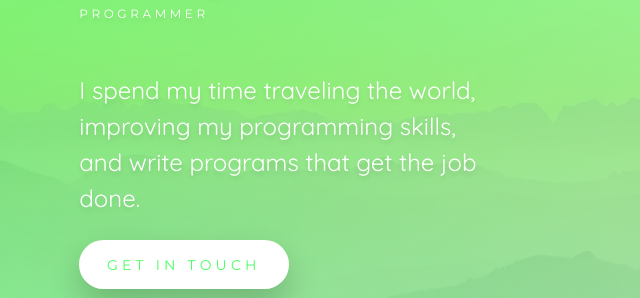
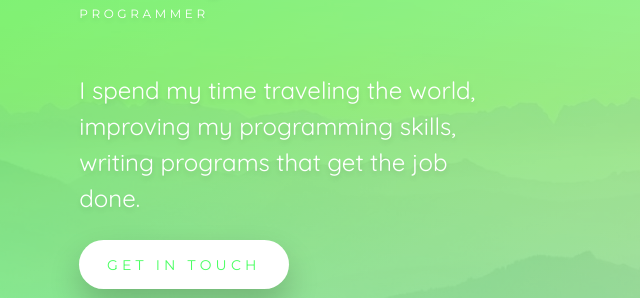
Before and after one commit to beckettnormington/beckettnormington.github.io, a plain HTML site: page index.html in a window 1280 px wide. Shown: the part 270-568 px from the top of the page, 102-742 px from the left. Drawn offline with Linux system fonts and the light colour scheme.

Commit message:
Fix grammatical error

```diff
--- a/index.html
+++ b/index.html
@@ -42,8 +42,8 @@
         <div class="description">
           <p>
             I spend my time traveling the world,
-            improving my programming skills, and
-            write programs that get the job done.
+            improving my programming skills,
+            writing programs that get the job done.
           </p>
         </div>
         <div class="contact">
```
